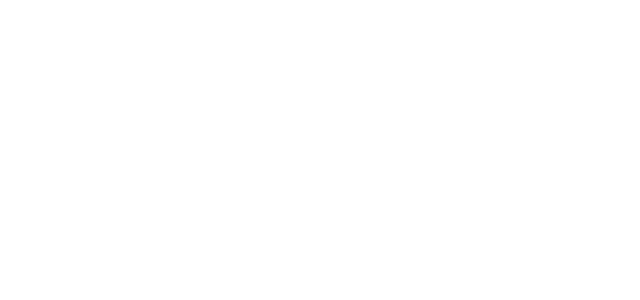
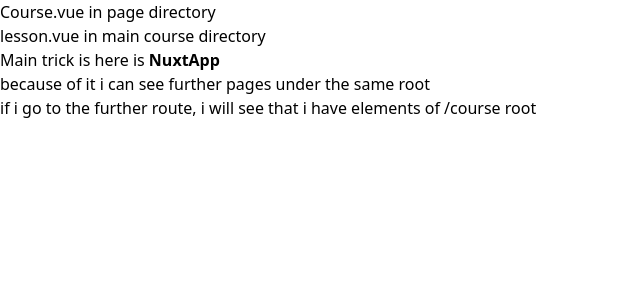
Before and after one commit to ozkancondek/Nuxt3, a Nuxt app in the folder masterin/masterinProject/: page /course/lesson in a window 1280 px wide. Before the commit this address had no page. Shown: the top 300 px of the page, without its empty margins (0-640 px from the left). Built offline with nearby package versions, Linux system fonts and the light colour scheme.

Commit message:
page/router logic

```diff
--- /dev/null
+++ b/masterin/masterinProject/pages/course.vue
@@ -0,0 +1,14 @@
+<template>
+  <div>
+    <div>Course.vue in page directory</div>
+    <NuxtPage />
+    <p>
+      Main trick is here is <strong>NuxtApp</strong> <br />
+      because of it i can see further pages under the same root <br />
+      if i go to the further route, i will see that i have elements of /course
+      root
+    </p>
+  </div>
+</template>
+
+<script setup></script>
--- /dev/null
+++ b/masterin/masterinProject/pages/course/lesson.vue
@@ -0,0 +1,3 @@
+<template>
+  <div>lesson.vue in main course directory</div>
+</template>
--- a/masterin/masterinProject/pages/courses.vue
+++ /dev/null
@@ -1,3 +0,0 @@
-<template>
-  <p>Here is dynamic routeing example</p>
-</template>
```
Also changed, not shown: 1 other file (tests, documents, lock files or other folders).
